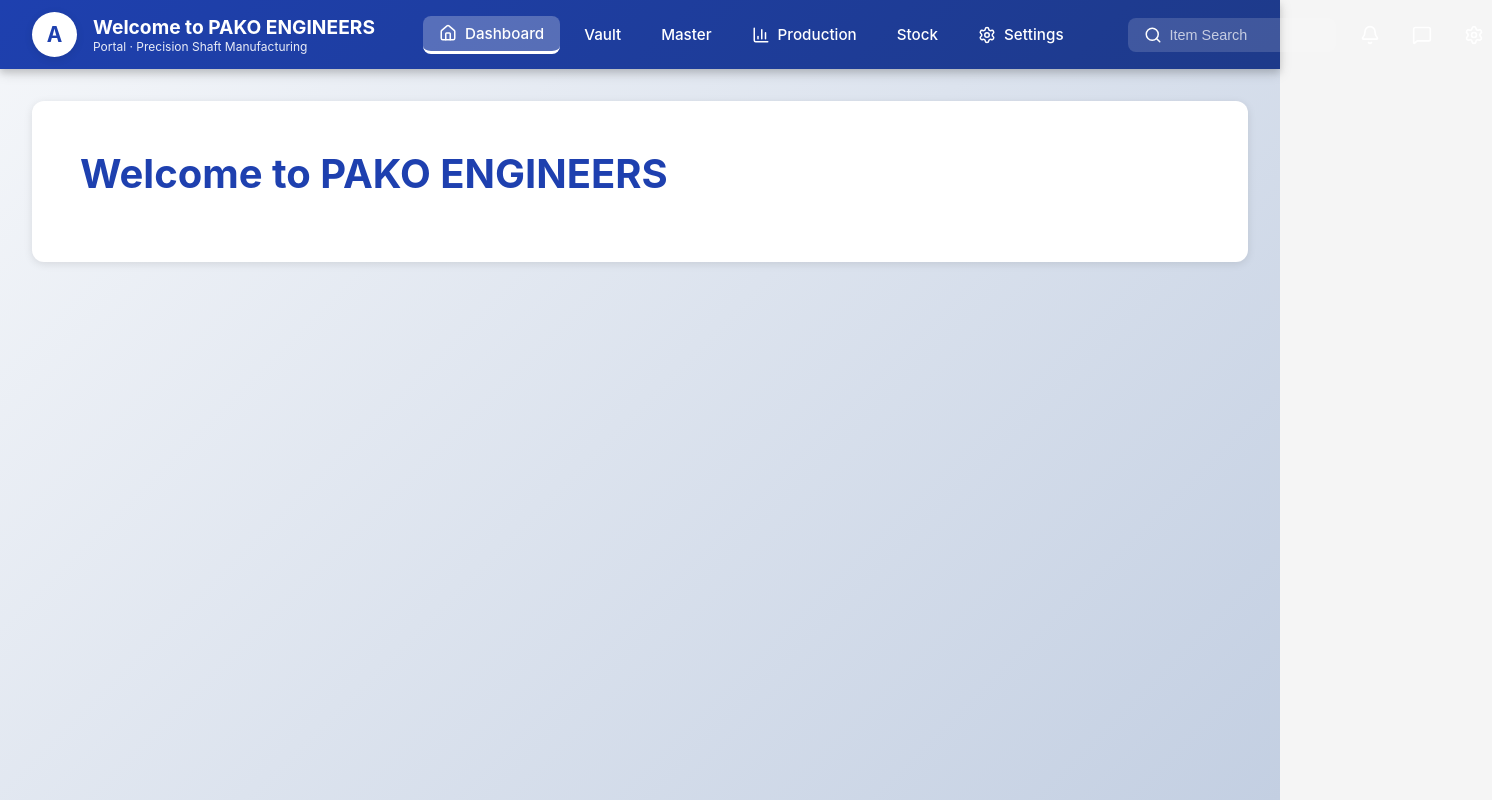
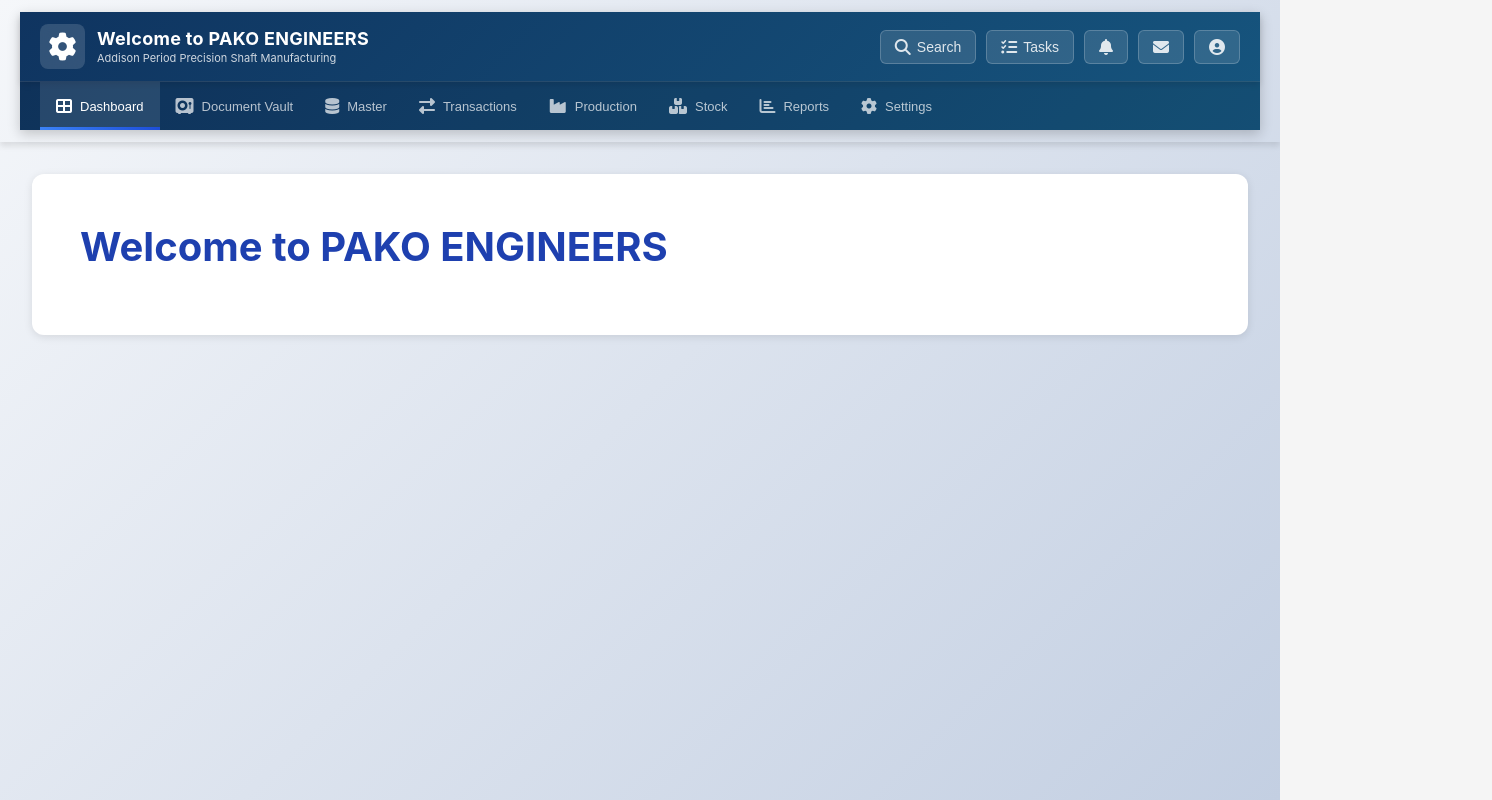
Before and after one commit to dhiraj112233a/Pako-Engineers-Group-Project, a React (Vite) app in the folder frontend/: page / in a window 1280 px wide. Shown: the whole page, 1492 px wide, since content can reach past the window. Built offline with nearby package versions, Linux system fonts and the light colour scheme.

Commit message:
Navbar Updated

```diff
--- a/frontend/src/components/Navbar.jsx
+++ b/frontend/src/components/Navbar.jsx
@@ -3,159 +3,97 @@ import { Menu, X, Search, Bell, MessageSquare, Home, Settings, BarChart3 } from
 import '../styles/Navbar.css';
 
 const Navbar = () => {
-  const [isOpen, setIsOpen] = useState(false);
-  const [activeMenu, setActiveMenu] = useState('home');
+  const [activeMenu, setActiveMenu] = useState(0);
+  const [mobileMenuOpen, setMobileMenuOpen] = useState(false);
 
-  const toggleMenu = () => {
-    setIsOpen(!isOpen);
-  };
-
-  const handleMenuClick = (menuItem) => {
-    setActiveMenu(menuItem);
-    setIsOpen(false);
-  };
+  const menuItems = [
+    { label: 'Dashboard', icon: 'fa-th-large' },
+    { label: 'Document Vault', icon: 'fa-vault' },
+    { label: 'Master', icon: 'fa-database' },
+    { label: 'Transactions', icon: 'fa-exchange-alt' },
+    { label: 'Production', icon: 'fa-industry' },
+    { label: 'Stock', icon: 'fa-boxes' },
+    { label: 'Reports', icon: 'fa-chart-bar' },
+    { label: 'Settings', icon: 'fa-cog' }
+  ];
 
   return (
-    <>
-      <nav className="navbar">
-        <div className="navbar-container">
+    <nav className="navbar-container">
+      <div className="navbar-wrapper">
         {/* Logo Section */}
-          <div className="navbar-logo">
+        <div className="logo-section">
           <div className="logo-icon">
-              <span>A</span>
+            <i className="fas fa-cog"></i>
           </div>
           <div className="logo-text">
             <h1>Welcome to PAKO ENGINEERS</h1>
-              <p>Portal · Precision Shaft Manufacturing</p>
+            <p>Addison Period Precision Shaft Manufacturing</p>
           </div>
         </div>
 
-          {/* Desktop Menu */}
-          <div className="navbar-menu-desktop">
-            <div
-              className={`menu-item ${activeMenu === 'home' ? 'active' : ''}`}
-              onClick={() => handleMenuClick('home')}
+        {/* Right Section */}
+        <div className="navbar-right">
+          <button className="nav-icon-btn" title="Search">
+            <i className="fas fa-search"></i>
+            <span className="btn-label">Search</span>
+          </button>
+          <button className="nav-icon-btn" title="Tasks">
+            <i className="fas fa-tasks"></i>
+            <span className="btn-label">Tasks</span>
+          </button>
+          <button className="nav-icon-btn" title="Notifications">
+            <i className="fas fa-bell"></i>
+          </button>
+          <button className="nav-icon-btn" title="Messages">
+            <i className="fas fa-envelope"></i>
+          </button>
+          <button className="nav-icon-btn" title="User">
+            <i className="fas fa-user-circle"></i>
+          </button>
+          <button
+            className="hamburger-menu"
+            onClick={() => setMobileMenuOpen(!mobileMenuOpen)}
           >
-              <Home size={18} />
-              <span>Dashboard</span>
-            </div>
-            <div
-              className={`menu-item ${activeMenu === 'vault' ? 'active' : ''}`}
-              onClick={() => handleMenuClick('vault')}
-            >
-              <span>Vault</span>
-            </div>
-            <div
-              className={`menu-item ${activeMenu === 'master' ? 'active' : ''}`}
-              onClick={() => handleMenuClick('master')}
-            >
-              <span>Master</span>
-            </div>
-            <div
-              className={`menu-item ${activeMenu === 'production' ? 'active' : ''}`}
-              onClick={() => handleMenuClick('production')}
-            >
-              <BarChart3 size={18} />
-              <span>Production</span>
-            </div>
-            <div
-              className={`menu-item ${activeMenu === 'stock' ? 'active' : ''}`}
-              onClick={() => handleMenuClick('stock')}
-            >
-              <span>Stock</span>
-            </div>
-            <div
-              className={`menu-item ${activeMenu === 'settings' ? 'active' : ''}`}
-              onClick={() => handleMenuClick('settings')}
-            >
-              <Settings size={18} />
-              <span>Settings</span>
-            </div>
-          </div>
-
-          {/* Right Icons Section */}
-          <div className="navbar-icons">
-            <div className="search-bar">
-              <Search size={18} />
-              <input
-                type="text"
-                placeholder="Item Search"
-              />
-            </div>
-
-            <button className="icon-btn" title="Notifications">
-              <Bell size={20} />
-            </button>
-
-            <button className="icon-btn" title="Messages">
-              <MessageSquare size={20} />
-            </button>
-
-            <button className="icon-btn" title="Settings">
-              <Settings size={20} />
-            </button>
-
-            {/* Mobile Menu Toggle */}
-            <button
-              onClick={toggleMenu}
-              className="mobile-menu-btn"
-              title={isOpen ? "Close menu" : "Open menu"}
-            >
-              {isOpen ? <X size={24} /> : <Menu size={24} />}
+            <i className="fas fa-bars"></i>
           </button>
         </div>
       </div>
 
+      {/* Desktop Menu Bar */}
+      <div className="menu-bar">
+        <div className="menu-items">
+          {menuItems.map((item, index) => (
+            <button
+              key={index}
+              className={`menu-item ${activeMenu === index ? 'active' : ''}`}
+              onClick={() => setActiveMenu(index)}
+            >
+              <i className={`fas ${item.icon}`}></i>
+              <span className="menu-label">{item.label}</span>
+            </button>
+          ))}
+        </div>
+      </div>
+
       {/* Mobile Menu */}
-        {isOpen && (
-          <div className="navbar-menu-mobile">
-            <div
-              className="mobile-menu-item"
-              onClick={() => handleMenuClick('home')}
+      {mobileMenuOpen && (
+        <div className="mobile-menu">
+          {menuItems.map((item, index) => (
+            <button
+              key={index}
+              className={`mobile-menu-item ${activeMenu === index ? 'active' : ''}`}
+              onClick={() => {
+                setActiveMenu(index);
+                setMobileMenuOpen(false);
+              }}
             >
-              Dashboard
-            </div>
-            <div
-              className="mobile-menu-item"
-              onClick={() => handleMenuClick('vault')}
-            >
-              Vault
-            </div>
-            <div
-              className="mobile-menu-item"
-              onClick={() => handleMenuClick('master')}
-            >
-              Master
-            </div>
-            <div
-              className="mobile-menu-item"
-              onClick={() => handleMenuClick('production')}
-            >
-              Production
-            </div>
-            <div
-              className="mobile-menu-item"
-              onClick={() => handleMenuClick('stock')}
-            >
-              Stock
-            </div>
-            <div
-              className="mobile-menu-item"
-              onClick={() => handleMenuClick('settings')}
-            >
-              Settings
-            </div>
-            <div className="mobile-search">
-              <Search size={18} />
-              <input
-                type="text"
-                placeholder="Item Search"
-              />
-            </div>
+              <i className={`fas ${item.icon}`}></i>
+              <span className="menu-label">{item.label}</span>
+            </button>
+          ))}
         </div>
       )}
     </nav>
-    </>
   );
 };
 
--- a/frontend/src/styles/Navbar.css
+++ b/frontend/src/styles/Navbar.css
@@ -1,246 +1,433 @@
-.navbar {
-  background: linear-gradient(135deg, #1e40af 0%, #1e3a8a 100%);
-  color: white;
-  box-shadow: 0 4px 12px rgba(0, 0, 0, 0.15);
+@import url('https://cdnjs.cloudflare.com/ajax/libs/font-awesome/6.4.0/css/all.min.css');
+
+* {
+  margin: 0;
+  padding: 0;
+  box-sizing: border-box;
+}
+
+.navbar-container {
+  width: 100%;
+  background: linear-gradient(135deg, #0f3460 0%, #16557e 100%);
+  box-shadow: 0 4px 12px rgba(0, 0, 0, 0.2);
   position: sticky;
   top: 0;
   z-index: 1000;
 }
 
-.navbar-container {
+.navbar-wrapper {
   display: flex;
   align-items: center;
   justify-content: space-between;
-  padding: 0.75rem 1.5rem;
-  max-width: 1400px;
-  margin: 0 auto;
-  gap: 2rem;
+  padding: 12px 20px;
+  gap: 20px;
+  flex-wrap: wrap;
 }
 
 /* Logo Section */
-.navbar-logo {
+.logo-section {
   display: flex;
   align-items: center;
-  gap: 1rem;
+  gap: 12px;
+  min-width: fit-content;
+  flex: 1;
+}
+
+.logo-icon {
+  font-size: 28px;
+  background: rgba(255, 255, 255, 0.15);
+  width: 45px;
+  height: 45px;
+  border-radius: 8px;
+  display: flex;
+  align-items: center;
+  justify-content: center;
+  backdrop-filter: blur(10px);
+  flex-shrink: 0;
+  color: white;
+}
+
+.logo-text {
+  display: flex;
+  flex-direction: column;
+  min-width: 0;
+}
+
+.logo-text h1 {
+  color: white;
+  font-size: 18px;
+  font-weight: 700;
+  letter-spacing: 0.3px;
+  line-height: 1.2;
+  white-space: nowrap;
+  overflow: hidden;
+  text-overflow: ellipsis;
+}
+
+.logo-text p {
+  color: rgba(255, 255, 255, 0.8);
+  font-size: 11px;
+  margin-top: 2px;
+  font-weight: 400;
+  white-space: nowrap;
+  overflow: hidden;
+  text-overflow: ellipsis;
+}
+
+/* Right Icons */
+.navbar-right {
+  display: flex;
+  gap: 10px;
+  align-items: center;
   flex-shrink: 0;
 }
 
-.logo-icon {
-  width: 45px;
-  height: 45px;
-  background: white;
-  border-radius: 50%;
+.nav-icon-btn {
+  background: rgba(255, 255, 255, 0.12);
+  border: 1px solid rgba(255, 255, 255, 0.2);
+  padding: 8px 14px;
+  border-radius: 6px;
+  cursor: pointer;
+  color: rgba(255, 255, 255, 0.85);
+  transition: all 0.3s ease;
   display: flex;
   align-items: center;
-  justify-content: center;
-  font-weight: bold;
-  font-size: 1.3rem;
-  color: #1e40af;
-  box-shadow: 0 2px 8px rgba(0, 0, 0, 0.1);
+  gap: 6px;
+  font-size: 14px;
+  font-weight: 500;
+  white-space: nowrap;
+  flex-shrink: 0;
 }
 
-.logo-text {
-  display: none;
+.nav-icon-btn:hover {
+  background: rgba(255, 255, 255, 0.2);
+  border-color: rgba(255, 255, 255, 0.4);
+  color: white;
+  transform: translateY(-1px);
 }
 
-.logo-text h1 {
-  font-size: 1.2rem;
-  font-weight: 700;
-  margin: 0;
+.nav-icon-btn i {
+  font-size: 16px;
 }
 
-.logo-text p {
-  font-size: 0.75rem;
-  margin: 0;
-  opacity: 0.9;
+.btn-label {
+  display: inline;
 }
 
-/* Desktop Menu */
-.navbar-menu-desktop {
+.hamburger-menu {
   display: none;
-  align-items: center;
-  gap: 0.5rem;
-  flex: 1;
+  background: rgba(255, 255, 255, 0.12);
+  border: 1px solid rgba(255, 255, 255, 0.2);
+  width: 38px;
+  height: 38px;
+  border-radius: 6px;
+  cursor: pointer;
+  color: white;
+  transition: all 0.3s ease;
+  font-size: 18px;
+}
+
+.hamburger-menu:hover {
+  background: rgba(255, 255, 255, 0.2);
+  border-color: rgba(255, 255, 255, 0.4);
+}
+
+/* Menu Bar */
+.menu-bar {
+  background: rgba(0, 0, 0, 0.08);
+  border-top: 1px solid rgba(255, 255, 255, 0.1);
+  overflow-x: auto;
+  overflow-y: hidden;
+  -webkit-overflow-scrolling: touch;
+}
+
+.menu-items {
+  display: flex;
+  gap: 0;
+  padding: 0 20px;
+  min-width: fit-content;
 }
 
 .menu-item {
   display: flex;
   align-items: center;
-  gap: 0.5rem;
-  padding: 0.5rem 1rem;
-  border-radius: 8px;
+  gap: 8px;
+  padding: 12px 16px;
+  background: transparent;
+  border: none;
+  color: rgba(255, 255, 255, 0.7);
   cursor: pointer;
-  transition: all 0.3s ease;
-  font-size: 0.95rem;
+  border-radius: 0;
+  font-size: 13px;
   font-weight: 500;
   white-space: nowrap;
+  transition: all 0.3s ease;
+  position: relative;
+  flex-shrink: 0;
+  height: 48px;
 }
 
 .menu-item:hover {
-  background: rgba(255, 255, 255, 0.15);
-  transform: translateY(-2px);
+  color: rgba(255, 255, 255, 0.95);
+  background: rgba(255, 255, 255, 0.08);
 }
 
 .menu-item.active {
-  background: rgba(255, 255, 255, 0.25);
-  border-bottom: 3px solid white;
+  color: white;
+  background: rgba(255, 255, 255, 0.1);
 }
 
-/* Right Icons Section */
-.navbar-icons {
-  display: flex;
-  align-items: center;
-  gap: 1rem;
+.menu-item.active::after {
+  content: '';
+  position: absolute;
+  bottom: 0;
+  left: 0;
+  right: 0;
+  height: 3px;
+  background: linear-gradient(90deg, #3b82f6, #1d4ed8);
+  width: 100%;
 }
 
-.search-bar {
-  display: none;
-  align-items: center;
-  gap: 0.5rem;
-  background: rgba(255, 255, 255, 0.15);
-  padding: 0.5rem 1rem;
-  border-radius: 8px;
-  transition: all 0.3s ease;
-}
-
-.search-bar:focus-within {
-  background: rgba(255, 255, 255, 0.25);
-}
-
-.search-bar input {
-  background: transparent;
-  border: none;
-  outline: none;
-  color: white;
-  font-size: 0.9rem;
-  width: 150px;
-}
-
-.search-bar input::placeholder {
-  color: rgba(255, 255, 255, 0.7);
-}
-
-.icon-btn {
-  background: none;
-  border: none;
-  color: white;
-  cursor: pointer;
-  padding: 0.5rem;
-  display: flex;
-  align-items: center;
-  justify-content: center;
-  border-radius: 8px;
-  transition: all 0.3s ease;
-  font-size: 0;
-}
-
-.icon-btn:hover {
-  background: rgba(255, 255, 255, 0.15);
-  transform: scale(1.1);
-}
-
-.mobile-menu-btn {
-  background: none;
-  border: none;
-  color: white;
-  cursor: pointer;
-  padding: 0.5rem;
-  display: flex;
-  align-items: center;
-  justify-content: center;
-  border-radius: 8px;
-  transition: all 0.3s ease;
-}
-
-.mobile-menu-btn:hover {
-  background: rgba(255, 255, 255, 0.15);
+.menu-item i {
+  font-size: 16px;
+  flex-shrink: 0;
 }
 
 /* Mobile Menu */
-.navbar-menu-mobile {
+.mobile-menu {
   display: none;
-  background: rgba(0, 0, 0, 0.1);
-  padding: 1rem;
+  background: rgba(0, 0, 0, 0.12);
+  border-top: 1px solid rgba(255, 255, 255, 0.1);
   flex-direction: column;
-  gap: 0.5rem;
+  padding: 8px 0;
+  max-height: 400px;
+  overflow-y: auto;
 }
 
 .mobile-menu-item {
-  padding: 0.75rem 1rem;
-  border-radius: 8px;
+  display: flex;
+  align-items: center;
+  gap: 12px;
+  padding: 12px 20px;
+  background: transparent;
+  border: none;
+  color: rgba(255, 255, 255, 0.7);
   cursor: pointer;
-  transition: all 0.3s ease;
+  font-size: 14px;
   font-weight: 500;
+  transition: all 0.2s ease;
+  width: 100%;
+  text-align: left;
 }
 
 .mobile-menu-item:hover {
-  background: rgba(255, 255, 255, 0.15);
-  padding-left: 1.5rem;
+  background: rgba(255, 255, 255, 0.1);
+  color: white;
 }
 
-.mobile-search {
-  display: flex;
-  align-items: center;
-  gap: 0.5rem;
-  background: rgba(255, 255, 255, 0.15);
-  padding: 0.75rem 1rem;
-  border-radius: 8px;
-  margin-top: 0.5rem;
+.mobile-menu-item.active {
+  background: rgba(255, 255, 255, 0.12);
+  color: white;
+  border-left: 3px solid #3b82f6;
+  padding-left: 17px;
 }
 
-.mobile-search input {
-  background: transparent;
-  border: none;
-  outline: none;
-  color: white;
-  font-size: 0.9rem;
-  width: 100%;
+.mobile-menu-item i {
+  font-size: 16px;
+  min-width: 20px;
 }
 
-.mobile-search input::placeholder {
-  color: rgba(255, 255, 255, 0.7);
+/* Tablet View (768px - 1024px) */
+@media (max-width: 1024px) {
+  .navbar-wrapper {
+    padding: 10px 15px;
+    gap: 12px;
+  }
+
+  .logo-text h1 {
+    font-size: 16px;
+  }
+
+  .logo-text p {
+    font-size: 10px;
+  }
+
+  .nav-icon-btn {
+    padding: 8px 12px;
+    font-size: 13px;
+  }
+
+  .btn-label {
+    display: none;
+  }
+
+  .nav-icon-btn {
+    width: 38px;
+    height: 38px;
+    padding: 0;
+    justify-content: center;
+  }
+
+  .menu-items {
+    padding: 0 15px;
+  }
+
+  .menu-item {
+    padding: 10px 14px;
+    font-size: 12px;
+    gap: 6px;
+  }
+
+  .menu-item i {
+    font-size: 15px;
+  }
 }
 
-/* Responsive Design */
-@media (min-width: 768px) {
-  .navbar-container {
-    padding: 0.75rem 2rem;
-    gap: 3rem;
+/* Mobile View (480px - 767px) */
+@media (max-width: 767px) {
+  .navbar-wrapper {
+    padding: 10px 12px;
+    gap: 8px;
   }
 
-  .logo-text {
-    display: block;
+  .logo-section {
+    gap: 8px;
+    flex: 1;
+    min-width: 0;
   }
 
-  .navbar-menu-desktop {
+  .logo-icon {
+    width: 40px;
+    height: 40px;
+    font-size: 24px;
+  }
+
+  .logo-text h1 {
+    font-size: 14px;
+  }
+
+  .logo-text p {
+    font-size: 9px;
+  }
+
+  .navbar-right {
+    gap: 6px;
+  }
+
+  .nav-icon-btn {
+    width: 36px;
+    height: 36px;
+    padding: 0;
+    justify-content: center;
+  }
+
+  .btn-label {
+    display: none;
+  }
+
+  .hamburger-menu {
+    display: flex !important;
+  }
+
+  .menu-bar {
+    display: none;
+  }
+
+  .mobile-menu {
     display: flex;
   }
 
-  .search-bar {
-    display: flex;
+  .mobile-menu-item {
+    padding: 12px 16px;
+    font-size: 13px;
   }
 
-  .mobile-menu-btn {
+  .mobile-menu-item.active {
+    padding-left: 13px;
+  }
+}
+
+/* Small Mobile (Below 480px) */
+@media (max-width: 479px) {
+  .navbar-wrapper {
+    padding: 8px 10px;
+    gap: 6px;
+  }
+
+  .logo-section {
+    gap: 6px;
+  }
+
+  .logo-icon {
+    width: 38px;
+    height: 38px;
+    font-size: 22px;
+  }
+
+  .logo-text h1 {
+    font-size: 13px;
+  }
+
+  .logo-text p {
+    display: none;
+  }
+
+  .navbar-right {
+    gap: 5px;
+  }
+
+  .nav-icon-btn,
+  .hamburger-menu {
+    width: 34px;
+    height: 34px;
+    font-size: 14px;
+  }
+
+  .mobile-menu-item {
+    padding: 10px 14px;
+    font-size: 12px;
+    gap: 10px;
+  }
+}
+
+/* Ultra Small (Below 360px) */
+@media (max-width: 359px) {
+  .navbar-wrapper {
+    padding: 6px 8px;
+    gap: 4px;
+  }
+
+  .logo-icon {
+    width: 34px;
+    height: 34px;
+    font-size: 18px;
+  }
+
+  .logo-text h1 {
+    font-size: 12px;
+  }
+
+  .nav-icon-btn,
+  .hamburger-menu {
+    width: 32px;
+    height: 32px;
+    font-size: 12px;
+  }
+
+  .mobile-menu-item {
+    padding: 8px 12px;
+    font-size: 11px;
+  }
+}
+
+/* Smooth scrolling */
+.menu-items {
+  scroll-behavior: smooth;
+}
+
+/* Print styles */
+@media print {
+  .navbar-container {
     display: none;
   }
 }
-
-@media (max-width: 767px) {
-  .navbar-container {
-    padding: 0.75rem 1rem;
-  }
-
-  .navbar-menu-desktop {
-    display: none;
-  }
-
-  .icon-btn:nth-child(1),
-  .icon-btn:nth-child(2),
-  .icon-btn:nth-child(3) {
-    display: none;
-  }
-
-  .navbar-menu-mobile {
-    display: flex;
-  }
-}
--- /dev/null
+++ b/package.json
@@ -0,0 +1,5 @@
+{
+  "dependencies": {
+    "@fortawesome/fontawesome-free": "^7.3.1"
+  }
+}
```
Also changed, not shown: 1 other file (tests, documents, lock files or other folders). Lines whose indentation alone changed are shown as unchanged.
